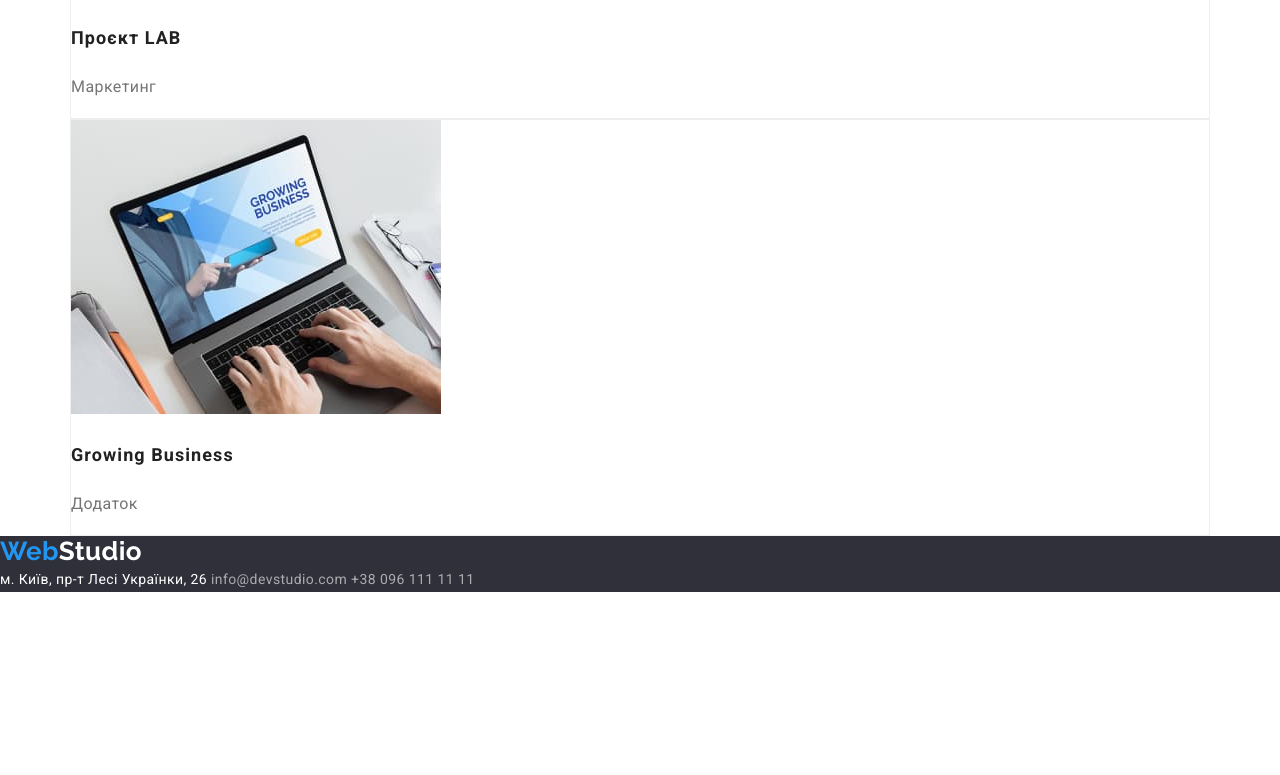
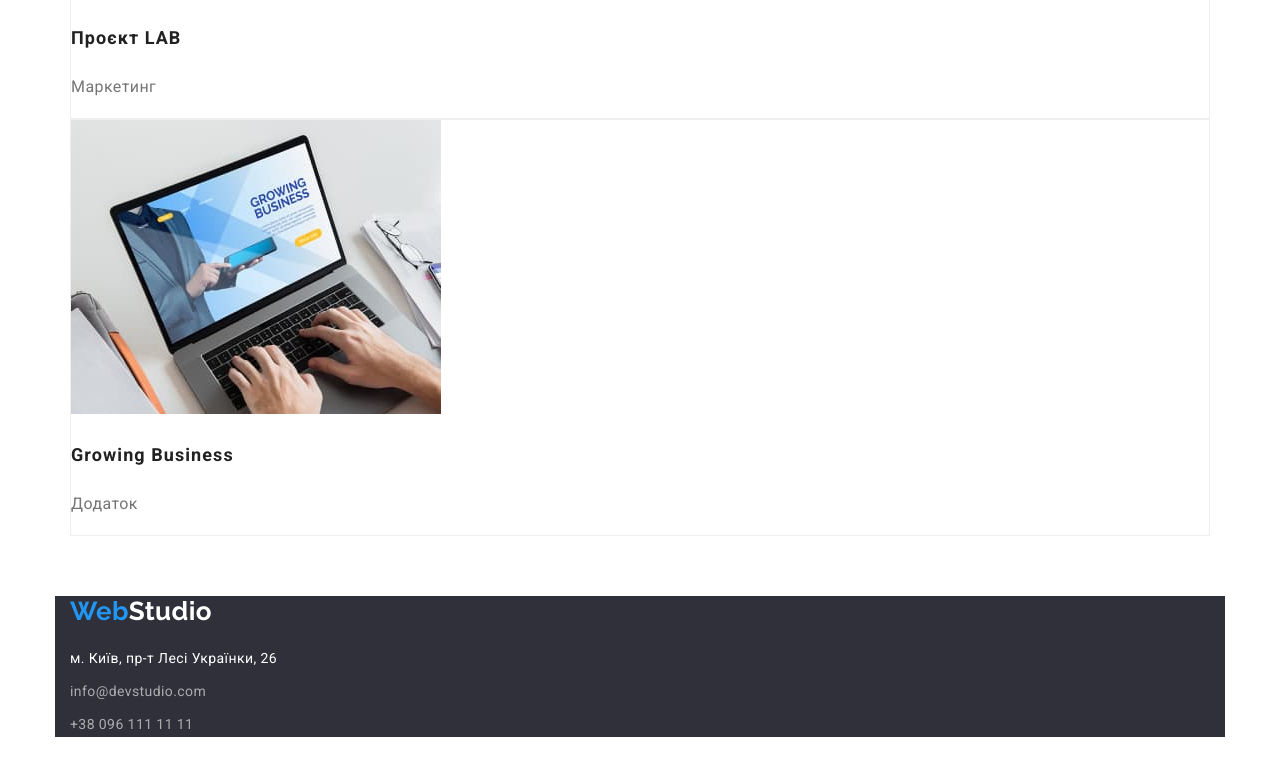
Before and after one commit to oleksandrsoldatchenko/goit-markup-hw-03, a plain HTML site: page portfolio.html in a window 1280 px wide. Shown: the part 3455-4230 px from the top of the page. Before the commit the page ends 4047 px from the top, so only its background shows below. Drawn offline with nearby package versions, Linux system fonts and the light colour scheme.

Commit message:
Оформлено футер

```diff
--- a/css/styles.css
+++ b/css/styles.css
@@ -209,6 +209,10 @@ body {
 
 /* footer */
 
+.footer-logo {
+    margin: 60px 0 20px 0;
+}
+
 .logo-accent-footer {
     color: var(--hero-text-color);
 }
@@ -221,6 +225,7 @@ body {
     font-size: 14px;
     line-height: 1.71;
     color: var(--hero-text-color);
+    margin: 0;
 }
 
 .footer-contact {
@@ -230,6 +235,11 @@ body {
     font-size: 14px;
     line-height: 1.71;
     color: rgba(255, 255, 255, 0.6);
+    margin: 9px 0 0 0;
+}
+
+.footer-ad-cont {
+    margin-bottom: 60px;
 }
 
 /* portfolio page */
--- a/portfolio.html
+++ b/portfolio.html
@@ -99,13 +99,15 @@
             </ul>
         </section>
     </main>
-    <footer class="head">
-        <a class="logo" href="./index.html">Web<span class="logo-accent-footer">Studio</span></a>
-        <address>
-            <a class="footer-adress" href="https://goo.gl/maps/aK3BdBVCncxGQwm48" target="_blank" rel="noopener noreferrer">м. Київ, пр-т Лесі Українки, 26</a>
-            <a class="footer-contact" href="mailto:info@devstudio.com">info@devstudio.com</a>
-            <a class="footer-contact" href="tel:+380961111111">+38 096 111 11 11</a>
+    <footer class="head container">
+        <p class="logo footer-logo" href="./index.html">Web<span class="logo-accent-footer">Studio</span></p>
+        <div class="footer-ad-cont">
+            <address>
+            <p class="footer-adress" href="https://goo.gl/maps/aK3BdBVCncxGQwm48" target="_blank" rel="noopener noreferrer">м. Київ, пр-т Лесі Українки, 26</p>
+            <p class="footer-contact" href="mailto:info@devstudio.com">info@devstudio.com</p>
+            <p class="footer-contact" href="tel:+380961111111">+38 096 111 11 11</p>
         </address>
+        </div>
     </footer>
 </body>
 </html>
```
Also changed, not shown: index.html (+11 -9 lines).
